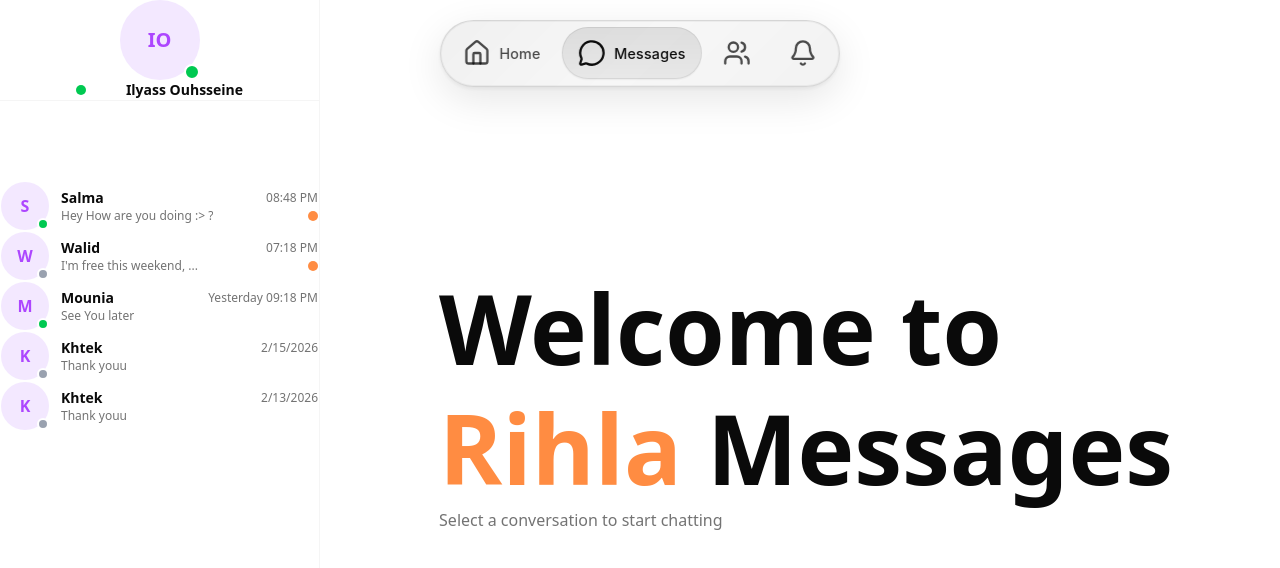
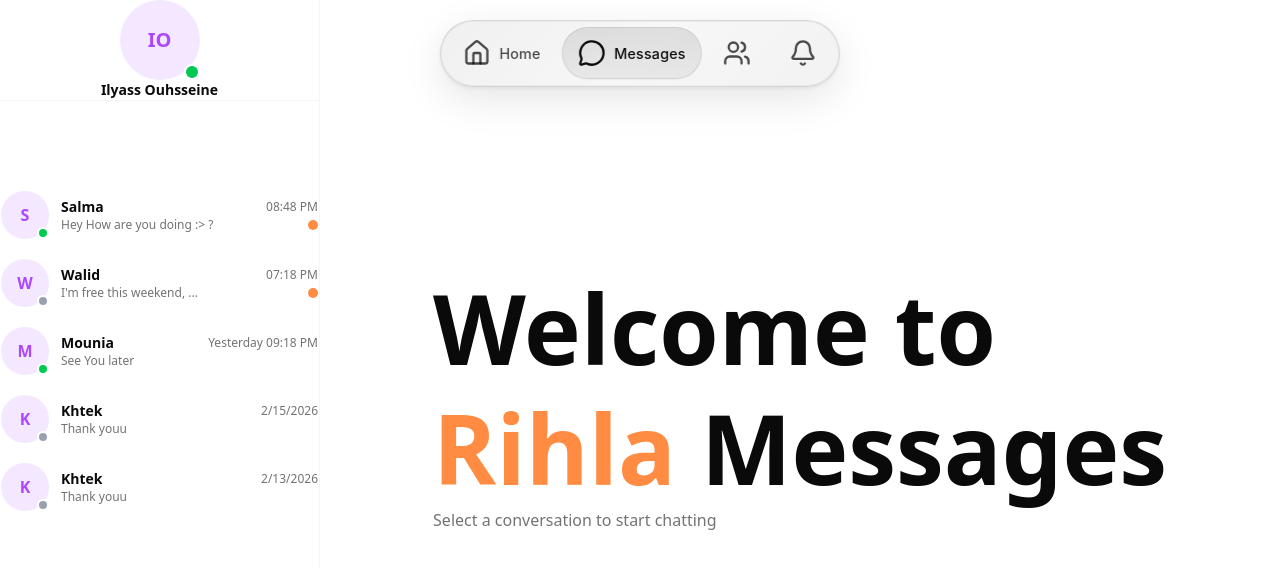
Before and after one commit to anonymousc/ft_transcendance-42, a React (Vite) app in the folder frontend/: page /webchat in a window 1280 px wide. Shown: the top 568 px of the page. Built offline with nearby package versions, Linux system fonts and the light colour scheme; the HTML template or start-up script is replaced by a standard one.

Commit message:
fix the paddinge in the conversation card

```diff
--- a/frontend/src/features/chat/components/ChatSidebar.tsx
+++ b/frontend/src/features/chat/components/ChatSidebar.tsx
@@ -22,12 +22,12 @@
   return (
     <aside
       className={cn(
-        "flex flex-col bg-white dark:bg-zinc-900 border-r border-border/40 h-full",
+        "flex flex-col bg-white dark:bg-zinc-900 border-r border-border/40 h-full ",
         className
       )}
     >
       <div className="flex flex-col items-center px-6 py-8 border-b border-border/40 shrink-0">
-        <div className="mb-2">
+        <div className="mt-10">
           <ChatAvatar
             src={currentUser.avatar}
             name={currentUser.name}
@@ -35,15 +35,14 @@
             isOnline={currentUser.isOnline}
           />
         </div>
-        <div className="flex items-center gap-10 mt-10">
-          <span className="h-2.5 w-2.5 rounded-full bg-green-500" />
+        <div className="flex items-center gap-1 mt-10">
           <h2 className="font-bold text-foreground text-sm">
             {currentUser.name}
           </h2>
         </div>
       </div>
 
-      <div className="flex-1 overflow-y-auto scrollbar-thin px-3 py-4 space-y-5 min-h-0">
+      <div className="flex-1 overflow-y-auto scrollbar-thin px-5 py-4 space-y-5 min-h-0">
         {conversations.map((conv) => (
           <ConversationItem
             key={conv.id}
--- a/frontend/src/features/chat/components/ConversationItem.tsx
+++ b/frontend/src/features/chat/components/ConversationItem.tsx
@@ -44,7 +44,8 @@
     <button
       onClick={() => onClick(conversation.id)}
       className={cn(
-        "flex items-center gap-3 w-full px-4 py-3 text-left",
+        "flex items-center gap-3 min-h-17 w-full text-left",
+        "px-5 py-4",
         "rounded-xl border border-transparent",
         "transition-all duration-200 cursor-pointer",
         "hover:bg-gray-100 dark:hover:bg-zinc-800/60 hover:border-border/40",
--- a/frontend/src/features/chat/components/Webchat.tsx
+++ b/frontend/src/features/chat/components/Webchat.tsx
@@ -201,8 +201,7 @@
     <div className="flex flex-col h-screen bg-background">
       <GlassNavBar activeId={activeId} handleNavigation={handleNavigation} />
 
-      <div className="flex flex-1 overflow-hidden pt-24 px-4 md:px-6 pb-4 gap-3">
-        {/* Left Sidebar */}
+      <div className="flex flex-1 overflow-hidden">
         <ChatSidebar
           currentUser={CURRENT_USER}
           conversations={MOCK_CONVERSATIONS}
@@ -213,8 +212,6 @@
             showSidebar ? "flex" : "hidden md:flex"
           )}
         />
-
-        {/* Center: Chat or Welcome */}
         <div
           className={cn(
             "flex-1 min-w-0",
```
Also changed, not shown: 1 other file (tests, documents, lock files or other folders).
